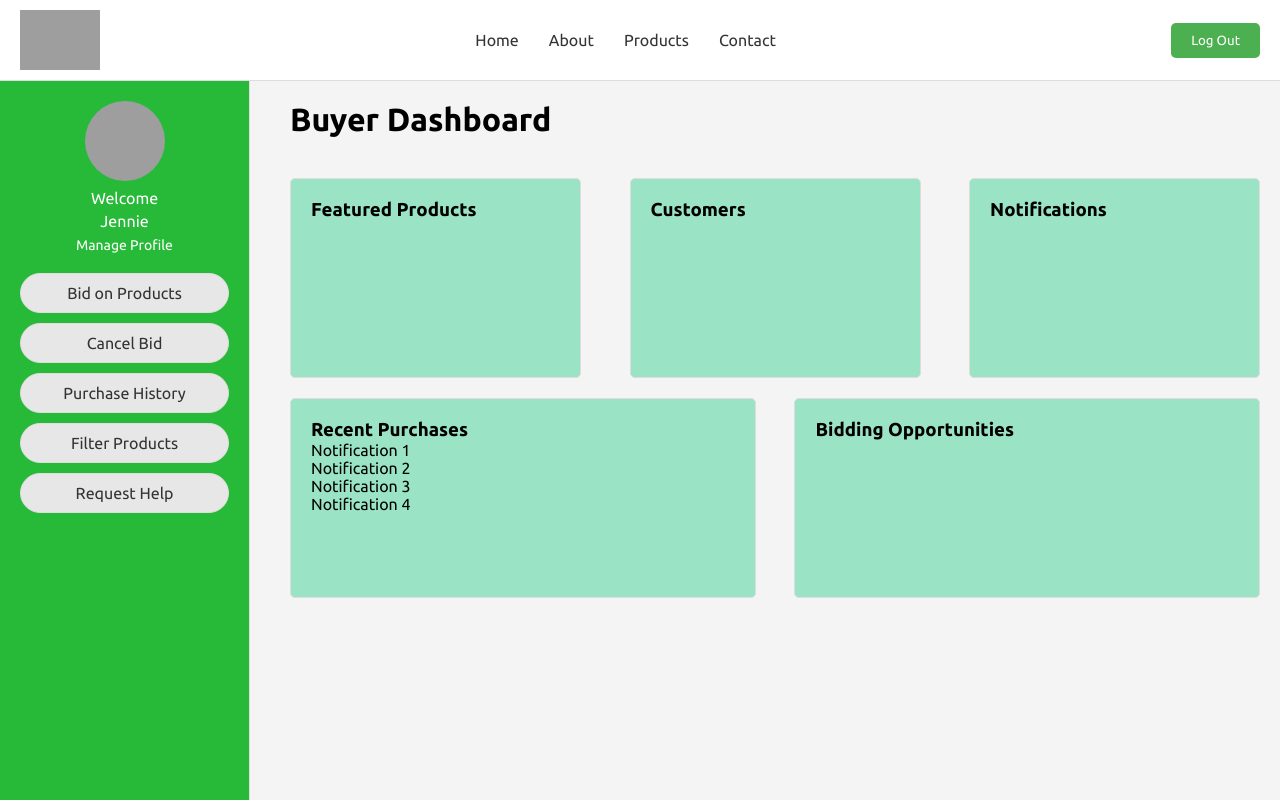
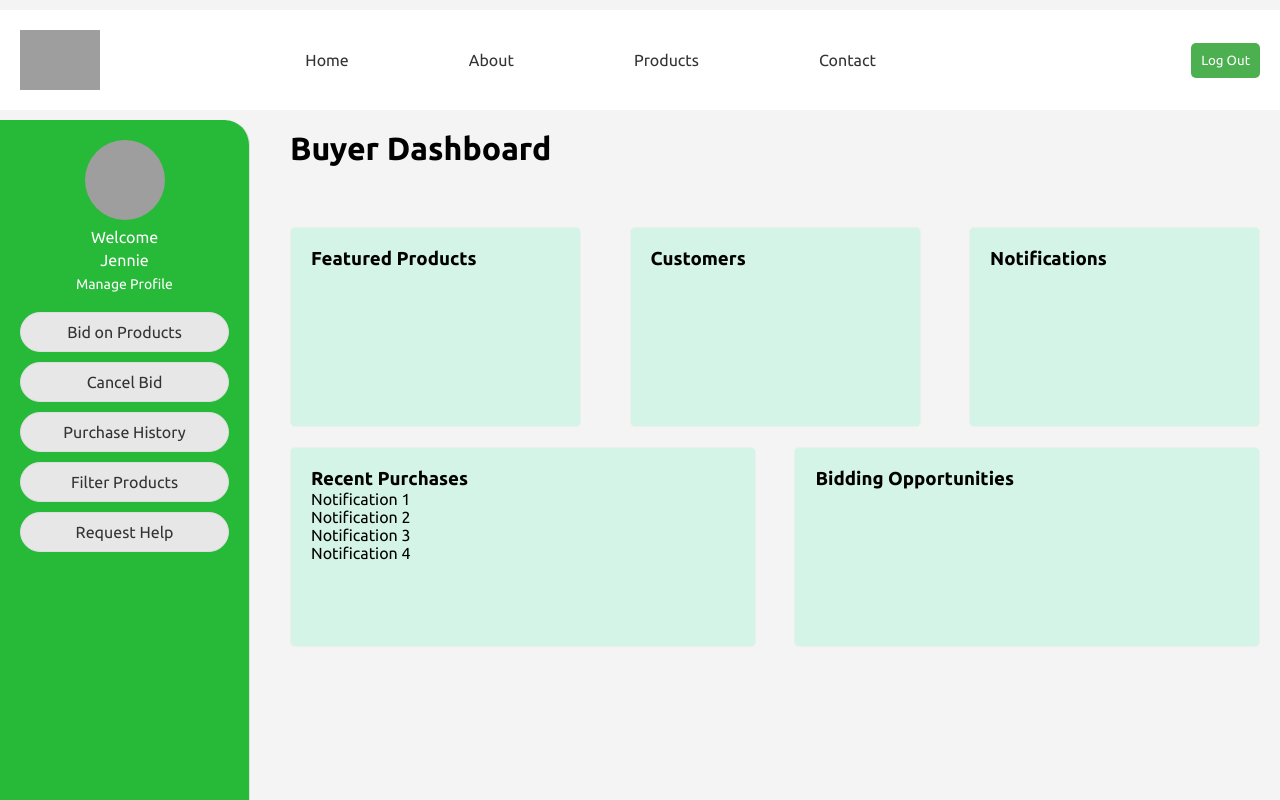
Before and after one commit to tharushanawod/SecondYearGroupProject, a PHP site: page /buyer.html in a window 1280 px wide. Run offline with PHP 8.4, Linux system fonts and the light colour scheme; grey boxes are pictures that could not be loaded.

Commit message:
Update buyer.css

```diff
--- a/buyer.css
+++ b/buyer.css
@@ -1,4 +1,3 @@
-
 @import url("https://fonts.googleapis.com/css2?family=Ubuntu:wght@300;400;500;700&display=swap");
 
 * {
@@ -19,9 +18,9 @@ header {
     display: flex;
     justify-content: space-between;
     align-items: center;
+    margin-top: 10px;
     background-color: #fff;
-    padding: 10px 20px;
-    border-bottom: 1px solid #ddd;
+    padding: 20px 20px;
 }
 
 header .logo {
@@ -48,7 +47,7 @@ header nav ul {
 }
 
 header nav ul li {
-    margin-right: 30px; /* Increased gap between navigation items */
+    margin-right: 120px;
 }
 
 header nav ul li a {
@@ -61,7 +60,7 @@ header .logout-button {
     background-color: #4CAF50;
     color: white;
     border: none;
-    padding: 10px 20px;
+    padding: 10px;
     cursor: pointer;
     border-radius: 5px;
 }
@@ -77,6 +76,8 @@ header .logout-button {
     border-right: 1px solid #ddd;
     height: 100vh;
     position: fixed;
+    margin-top: 10px;
+    border-top-right-radius: 25px;
 }
 
 .sidebar .profile {
@@ -93,12 +94,12 @@ header .logout-button {
 .sidebar .profile p {
     margin: 5px 0;
     font-size: 16px;
-    color: #fff; /* Changed text color to white */
+    color: #fff;
 }
 
 .sidebar .profile a {
     text-decoration: none;
-    color: #fff; /* Changed link color to white */
+    color: #fff;
     font-size: 14px;
 }
 
@@ -120,27 +121,10 @@ header .logout-button {
     border-radius: 25px;
     text-align: center;
     font-size: 16px;
-    border: 1px solid #ddd;
+    border: 1px solid #dddddd;
 }
 
 .sidebar ul li a:hover {
-    background-color: #ddd;
-}
-
-.sidebar .logout-link {
-    display: block;
-    text-align: center;
-    margin-top: 20px;
-    color: #333;
-    text-decoration: none;
-    padding: 10px;
-    background-color: #e7e7e7;
-    border-radius: 25px;
-    font-size: 16px;
-    border: 1px solid #ddd;
-}
-
-.sidebar .logout-link:hover {
     background-color: #ddd;
 }
 
@@ -150,20 +134,34 @@ header .logout-button {
     flex-grow: 1;
 }
 
+.main-content-header h1 {
+    font-size: 45px;
+    font-weight: bold;
+    color: #032b03;
+    text-align: center;
+    margin-top: 20px;
+    margin-bottom: 20px;
+}
+
 .featured-content {
     display: flex;
     justify-content: space-between;
-    margin-top: 40px;
+    margin-top: 60px;
     margin-bottom: 20px;
 }
 
 .card {
-    background-color: #9ae3c4;
+    background-color: #d3f4e6;
     padding: 20px;
-    border: 1px solid #ddd;
+    border: 0.5px solid #eaf1ed;
     border-radius: 5px;
     width: 30%;
     height: 200px;
+    transition: transform 0.3s ease;
+}
+
+.card:hover {
+    transform: translateY(-5px);
 }
 
 .bottom-content {
@@ -172,45 +170,19 @@ header .logout-button {
 }
 
 .bottom-card {
-    background-color: #9ae3c4;
+    background-color: #d3f4e6;
     padding: 20px;
-    border: 1px solid #ddd;
+    border: 0.5px solid #eaf1ed;
     border-radius: 5px;
     width: 48%;
     height: 200px;
+    transition: transform 0.3s ease;
 }
 
-/* Additional Styles for Search and Filter Section */
-.search-filter-section {
-    display: flex;
-    justify-content: center;
-    align-items: center;
-    margin-bottom: 20px;
+.bottom-card:hover {
+    transform: translateY(-5px);
 }
 
-.search-filter-section input[type="text"] {
-    padding: 10px;
-    border: 1px solid #ddd;
-    border-radius: 5px;
-    width: 300px;
-    margin-right: 10px;
-}
-
-.search-filter-section button {
-    background-color: #4CAF50;
-    color: white;
-    border: none;
-    padding: 10px 20px;
-    cursor: pointer;
-    border-radius: 5px;
-    margin-right: 10px;
-}
-
-.search-filter-section button:hover {
-    background-color: #45a049;
-}
-
-/* Responsive Design */
 @media (max-width: 991px) {
   .main-content {
     padding: 20px;
```
